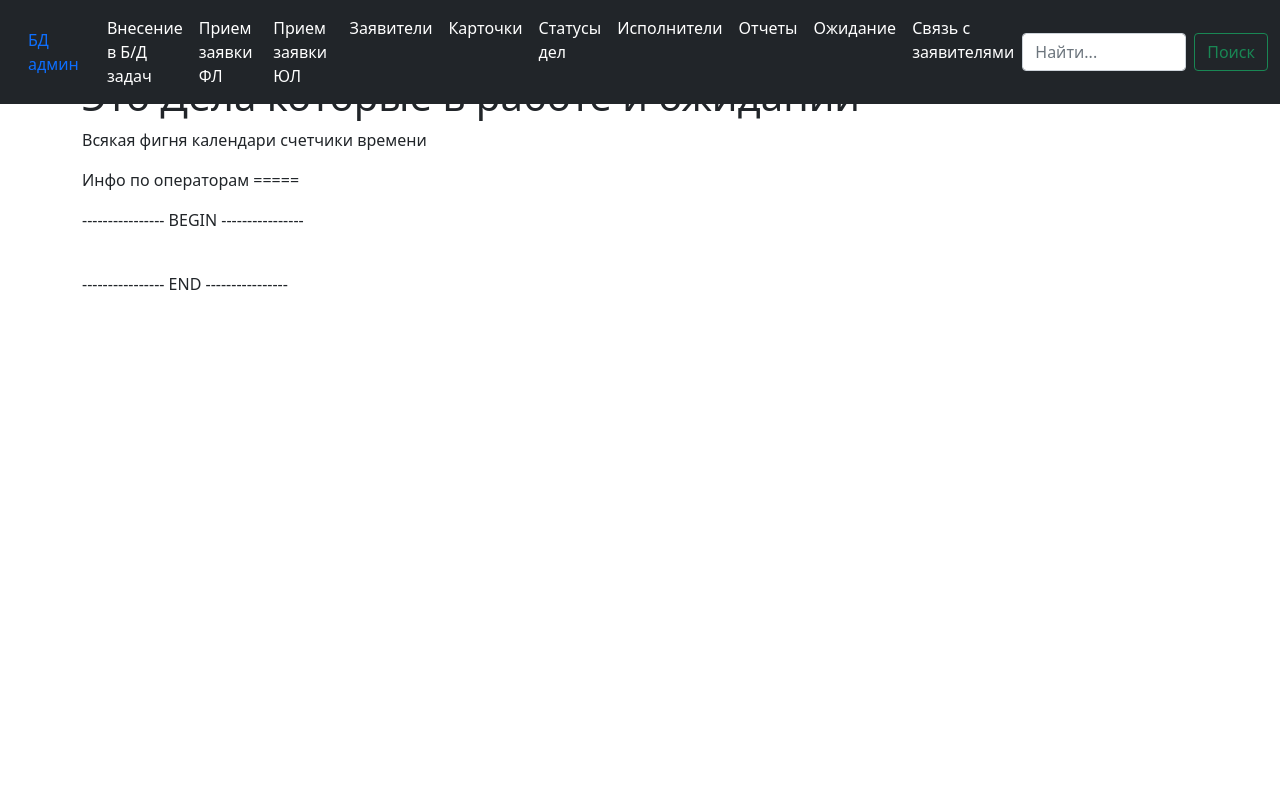
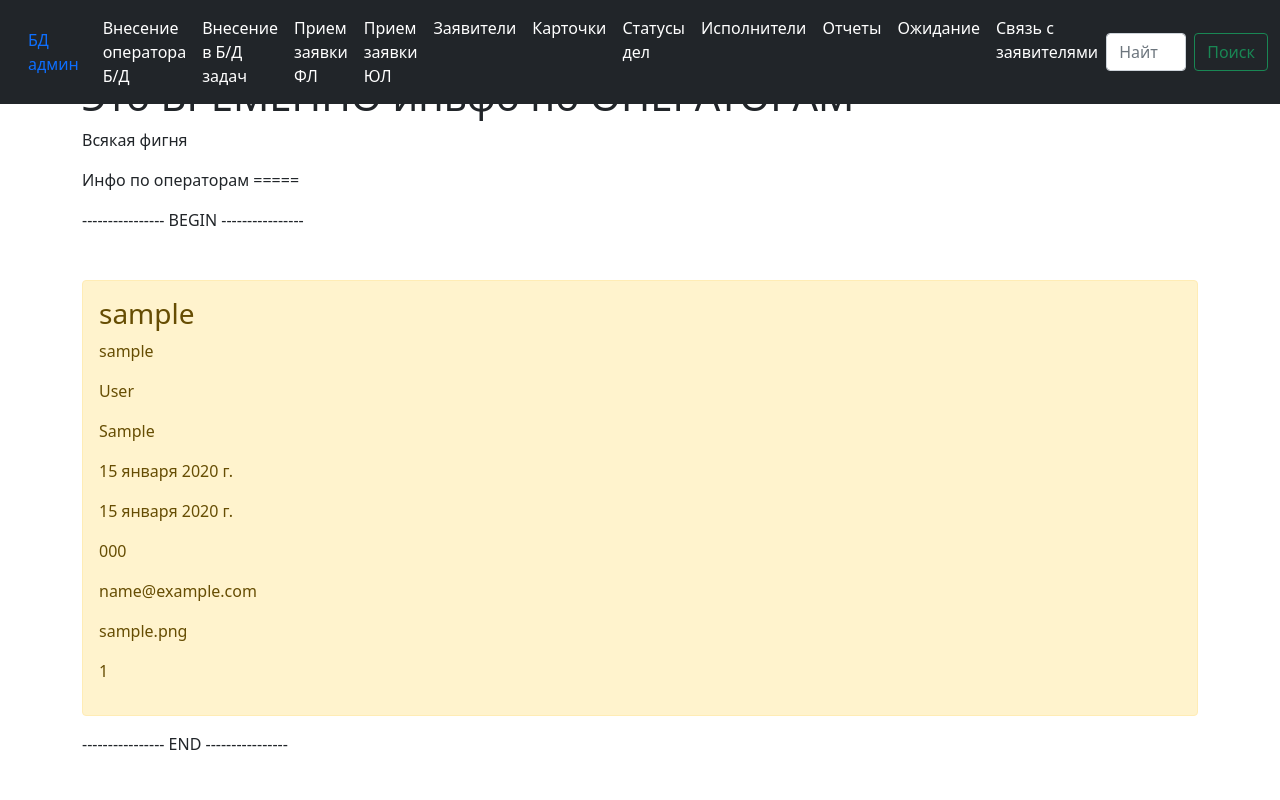
Before and after one commit to dazimir/CRM_2, a Django app: page /waiting in a window 1280 px wide. Run offline with Django 4.2, Linux system fonts and the light colour scheme; tables that the repository leaves empty hold one stand-in row (values such as "Sample post"); some libraries are stand-ins or nearby versions.

Commit message:
инфо об операторах в бд и из бд

```diff
--- a/apps/core/models.py
+++ b/apps/core/models.py
@@ -14,6 +14,13 @@ class Authentication(models.Model):
     user_photo = models.ImageField(upload_to='static', height_field=None, width_field=None, max_length=100)
     user_rang = models.IntegerField()
 
+    def __str__(self):
+        return self.user_nickname
+
+    class Meta:
+        verbose_name = 'Оператор'
+        verbose_name_plural = 'Операторы'
+
 
 class Task(models.Model):
     title = models.CharField('Название задачи', max_length=50)
@@ -25,140 +32,3 @@ class Task(models.Model):
     class Meta:
         verbose_name = 'Задача'
         verbose_name_plural = 'Задачи'
-
-
-
-
-
-
-
-# class Customer(models.Model):
-#     first_name = models.CharField('Имя',
-#         max_length=255, null=False, blank=True
-#     )
-#     last_name = models.CharField('Фамилия',
-#         max_length=255, null=False, blank=True
-#     )
-#     email = models.EmailField('Email',
-#         max_length=255, null=False, blank=True
-#     )
-#     phone = models.EmailField('Телефон',
-#         max_length=255, null=False, blank=True
-#     )
-
-
-
-
-
-# class Research(models.Model):
-#     organization = models.ForeignKey(
-#         "core.Organization",
-#         on_delete=models.deletion.SET_NULL,
-#         related_name='organization_researches',
-#         db_index=True,
-#         null=True,
-#         blank=False
-#     )
-#
-#     @property
-#     def statement_history(self):
-#         return self.research_statement_history.all()
-
-
-
-    # def __str__(self):
-    #     return self.Customer
-
-#     class Meta:
-#         verbose_name = 'Задача'
-#         verbose_name_plural = 'Задачи'
-#
-#     organization = models.ForeignKey(
-#         "core.Organization",
-#         on_delete=models.deletion.SET_NULL,
-#         related_name='organization_customers',
-#         null=True,
-#         blank=False
-#     )
-#
-#
-#     @property
-#     def orders(self):
-#         return self.customers_orders.all()
-#
-#
-# class Order(models.Model):
-#     organization = models.ForeignKey(
-#         "core.Organization",
-#         on_delete=models.deletion.SET_NULL,
-#         related_name='organization_orders',
-#         null=True,
-#         blank=False
-#     )
-#     customer = models.ForeignKey(
-#         "core.Customer",
-#         on_delete=models.deletion.SET_NULL,
-#         related_name='customers_orders',
-#         null=True,
-#         blank=False
-#     )
-#
-#     @property
-#     def statement_history(self):
-#         return self.order_statement_hisory.all()
-#
-#
-# class Organization(models.Model):
-#     last_name = models.CharField('Фамилие',
-#         max_length=255, null=False, blank=True
-#     )
-#
-#     first_name = models.CharField('Имя',
-#         max_length=255, null=False, blank=True
-#     )
-#
-#     patronymic = models.CharField('Отчество',
-#         max_length=255, null=False, blank=True
-#     )
-#
-#     email = models.CharField('Email',
-#         max_length=255, null=True, blank=True
-#     )
-#
-#     phone = models.CharField('Телефон',
-#         max_length=255, null=False, blank=True
-#     )
-#
-#
-#     @property
-#     def researches(self) -> QuerySet[Research]:
-#         return self.organization_researches.all()
-#
-#     @property
-#     def customers(self) -> QuerySet[Customer]:
-#         return self.organization_customers.all()
-#
-#     @property
-#     def orders(self) -> QuerySet[Order]:
-#         return self.organization_customers.all()
-#
-#
-#
-# class Statement(models.Model):
-#     research = models.ForeignKey(
-#         "core.Research",
-#         on_delete=models.deletion.SET_NULL,
-#         related_name='research_statement_history',
-#         db_index=True,
-#         null=True,
-#         blank=False
-#     )
-#
-#     order = models.ForeignKey(
-#         "core.Order",
-#         on_delete=models.deletion.SET_NULL,
-#         related_name='order_statement_history',
-#         db_index=True,
-#         null=True,
-#         blank=False
-#     )
--- a/apps/core/templates/core/base.html
+++ b/apps/core/templates/core/base.html
@@ -18,6 +18,9 @@
       </button>
       <div class="collapse navbar-collapse" id="navbarCollapse">
         <ul class="navbar-nav me-auto mb-2 mb-md-0">
+          <li class="nav-item">
+            <a class="nav-link active" aria-current="page" href="{% url 'core:addOperator' %}">Внесение оператора Б/Д</a>
+          </li>
           <li class="nav-item">
             <a class="nav-link active" aria-current="page" href="{% url 'core:addTasks' %}">Внесение в Б/Д задач</a>
           </li>
--- a/apps/core/templates/core/waiting.html
+++ b/apps/core/templates/core/waiting.html
@@ -6,15 +6,36 @@ CRM "ГК-НК"
 
 
 {% block content %}
-    <h1>Это Дела которые в работе и ожидании</h1>
-    <p>Всякая фигня календари счетчики времени</p>
+    <h1>Это ВРЕМЕННО инвфо по ОПЕРАТОРАМ</h1>
+    <p>Всякая фигня </p>
     <p>Инфо по операторам =====</p>
 <p>---------------- BEGIN ----------------</p><br>
 
+    {% if authentication %}
+    {% for el in authentication %}
+    <div class="alert alert-warning mt-2">
+        <h3>{{ el.user_nickname }}</h3>
+        <p>{{ el.user_name }}</p>
+        <p>{{ el.user_lastname }}</p>
+        <p>{{ el.user_patronymic }}</p>
+        <p>{{ el.user_birthday }}</p>
+        <p>{{ el.user_registration }}</p>
+        <p>{{ el.user_phone }}</p>
+        <p>{{ el.user_email }}</p>
+        <p>{{ el.user_photo }}</p>
+        <p>{{ el.user_rang }}</p>
 
-{% for img in stepfieldst %}
-<img src="{{ img.main_photo.url }}" >
-{% endfor %}
+
+    </div>
+    {% endfor %}
+    {% else %}
+        <h3>нет записей!!</h3>
+    {% endif %}
+
+
+<!--{% for img in stepfieldst %}-->
+<!--<img src="{{ img.main_photo.url }}" >-->
+<!--{% endfor %}-->
 
 
 <p>---------------- END ----------------</p><br>
--- a/apps/core/urls.py
+++ b/apps/core/urls.py
@@ -16,5 +16,6 @@ urlpatterns = [
     path('report', core_views.report, name='report'),
     path('waiting', core_views.waiting, name='waiting'),
     path('connection', core_views.connection, name='connection'),
-    path('addTasks', core_views.addTask, name='addTasks')
+    path('addTasks', core_views.addTask, name='addTasks'),
+    path('addOperator', core_views.addOperator, name='addOperator')
 ]
--- a/apps/core/views.py
+++ b/apps/core/views.py
@@ -1,9 +1,9 @@
 from django.http import HttpRequest, JsonResponse
 from django.shortcuts import render, redirect
 from .models import Task
+from .models import Authentication
 from .forms import TaskForm
-#from .forms import CustomerForm
-
+from .forms import AuthenticationForm
 
 
 def admin(request):
@@ -43,8 +43,12 @@ def report(request):
     return render(request, 'core/report.html', {'title': 'Главная страница из views.py', 'tasks': tasks})
 
 
+# =========================================================
 def waiting(request):
-    return render(request, 'core/waiting.html')
+    authentication = Authentication.objects.order_by('-id')
+    return render(request, 'core/waiting.html',{'title': 'Информация об операторах', 'authentication': authentication})
+# =========================================================
+
 
 
 def connection(request):
@@ -67,3 +71,21 @@ def addTask(request):
         'error': error
     }
     return render(request, 'core/tasks_plus.html', context)
+
+
+def addOperator(request):
+    error = ''
+    if request.method == 'POST':
+        form = AuthenticationForm(request.POST)
+        if form.is_valid():
+            form.save()
+            return redirect('/waiting')
+        else:
+            error = 'ФОРМА НЕ ВЕРНАЯ!!!'
+
+    form = AuthenticationForm()
+    context = {
+        'form': form,
+        'error': error
+    }
+    return render(request, 'core/addOperator.html', context)
```
Also changed, not shown: apps/core/forms.py (+22 -2 lines), apps/core/templates/core/addOperator.html (added, +27 -0 lines), static/pimen.png (added).
